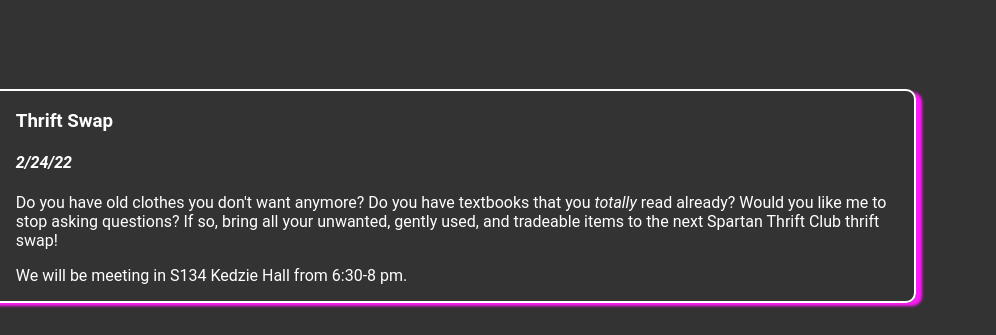
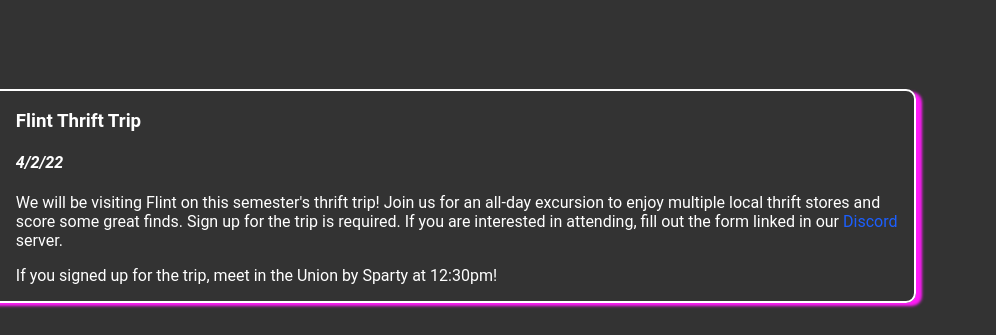
Before and after one commit to lukasrichters14/spartan-thrift, a plain HTML site: page events.html in a window 1280 px wide. Shown: the part 102-437 px from the top of the page, 284-1280 px from the left. Drawn offline with Linux system fonts and the light colour scheme.

Commit message:
updated events

```diff
--- a/events.html
+++ b/events.html
@@ -20,14 +20,14 @@
         <div class="event">
             <img class="event-img-left" src="assets/vaporthrift_logo.png" alt="Spartan Thrift Club logo.">
             <div class="textbox">
-                <h3>Thrift Swap</h3>
-                <h4><i>2/24/22</i></h4>
+                <h3>Flint Thrift Trip</h3>
+                <h4><i>4/2/22</i></h4>
                 <p>
-                    Do you have old clothes you don't want anymore? Do you have textbooks that you <em>totally</em> read already?
-                    Would you like me to stop asking questions? If so, bring all your unwanted, gently used, and tradeable items to
-                    the next Spartan Thrift Club thrift swap!
+                    We will be visiting Flint on this semester's thrift trip! Join us for an all-day excursion to enjoy multiple
+                    local thrift stores and score some great finds. Sign up for the trip is required. If you are interested in
+                    attending, fill out the form linked in our <a href="https://discord.gg/8EnJfpg4FQ">Discord</a> server.
                 </p>
-                <p>We will be meeting in S134 Kedzie Hall from 6:30-8 pm.</p>
+                <p>If you signed up for the trip, meet in the Union by Sparty at 12:30pm!</p>
             </div>
         </div>
     </main>
```
